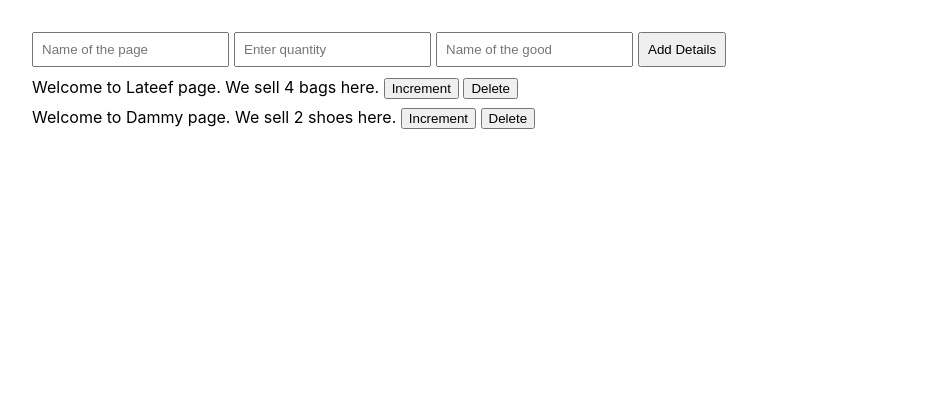
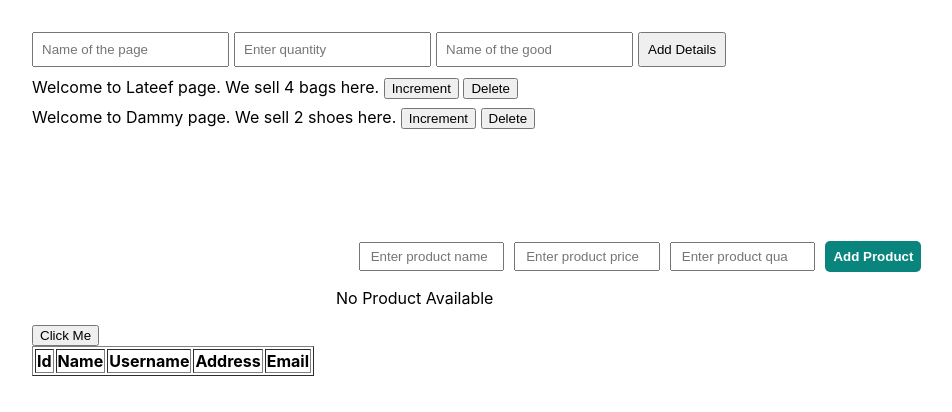
Before and after one commit to devLateef/first-react-app, a React (Create React App) app in the folder first-react-app/: page / in a window 1280 px wide. Shown: the top 412 px of the page, without its empty margins (0-952 px from the left). Built offline with nearby package versions, Linux system fonts and the light colour scheme.

Commit message:
Implemented API request making with Axios Library

```diff
--- a/first-react-app/package.json
+++ b/first-react-app/package.json
@@ -6,6 +6,7 @@
     "@testing-library/jest-dom": "^5.17.0",
     "@testing-library/react": "^13.4.0",
     "@testing-library/user-event": "^13.5.0",
+    "axios": "^1.6.8",
     "react": "^18.2.0",
     "react-dom": "^18.2.0",
     "react-scripts": "5.0.1",
--- /dev/null
+++ b/first-react-app/src/API/requestAPI.js
@@ -0,0 +1,35 @@
+import axios from "axios";
+import { useState } from "react";
+
+export const ApiRequest = ()=>{
+    let [users, setUsers] = useState([]);
+    const getUsers = async()=>{
+    const result = (await axios.get("https://jsonplaceholder.typicode.com/users")).data;
+    setUsers(result);
+}
+    return (
+        <div>
+            <button onClick={getUsers}>Click Me</button>
+            <table border={1}>
+                <thead>
+                    <th>Id</th>
+                    <th>Name</th>
+                    <th>Username</th>
+                    <th>Address</th>
+                    <th>Email</th>
+                </thead>
+                <tbody>
+                    {users.map((user)=>(
+                        <tr key={user.id}>
+                            <td>{user.id}</td>
+                            <td>{user.name}</td>
+                            <td>{user.username}</td>
+                            <td>{user.address.zipcode}</td>
+                            <td>{user.email}</td>
+                        </tr>
+                    ))}
+                </tbody>
+            </table>
+        </div>
+    )
+}
--- a/first-react-app/src/App.js
+++ b/first-react-app/src/App.js
@@ -2,6 +2,8 @@ import "./App.css";
 import React, { useState } from "react";
 import Main from "./landing-page/landing";
 import { UserForm } from "./landing-page/form";
+import Product from "./product/products";
+import { ApiRequest } from "./API/requestAPI";
 
 function App() {
   let [details, setDetails] = useState([
@@ -37,7 +39,7 @@ function App() {
   };
 
   const addValue = () => {
-    if(name !== '' || quant !== '' || gud !== ''){
+    if(name !== '' && quant !== '' && gud !== ''){
       let allValues = {
         name,
         qty: quant,
@@ -64,7 +66,7 @@ function App() {
         setGud={setGud}
         addValue={addValue}
       />
-      {details.map((item, i) => (
+      {details.length ? details.map((item, i) => (
         <Main
           key={i}
           name={item.name}
@@ -73,7 +75,9 @@ function App() {
           increment={() => increase(i)}
           deleteItem={() => deleteItem(i)}
         />
-      ))}
+      )): 'No Record'}
+      <Product/>
+      <ApiRequest/>
     </div>
   );
 }
--- a/first-react-app/src/product/products.js
+++ b/first-react-app/src/product/products.js
@@ -19,7 +19,7 @@ function Product(){
     const addProduct = ()=>{
         if(name !== '' && price !== '' && quantity !== ''){
             let newProduct = { name, price, quantity }
-            setAllProducts([...allProducts, newProduct])
+            setAllProducts((prev)=>[...prev, newProduct])
             setName('')
             setPrice('')
             setQuantity('')
```
Also changed, not shown: 1 other file (tests, documents, lock files or other folders).
